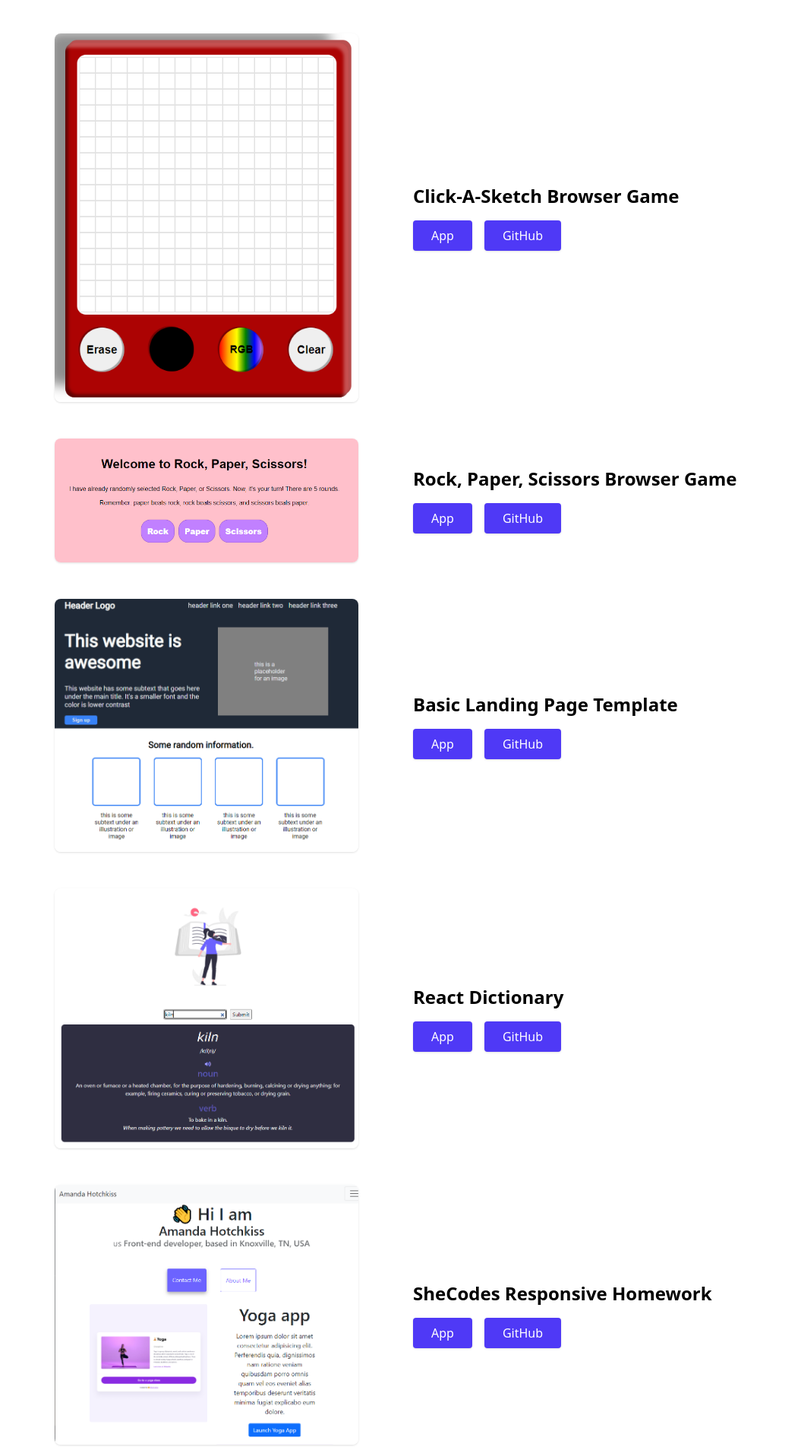
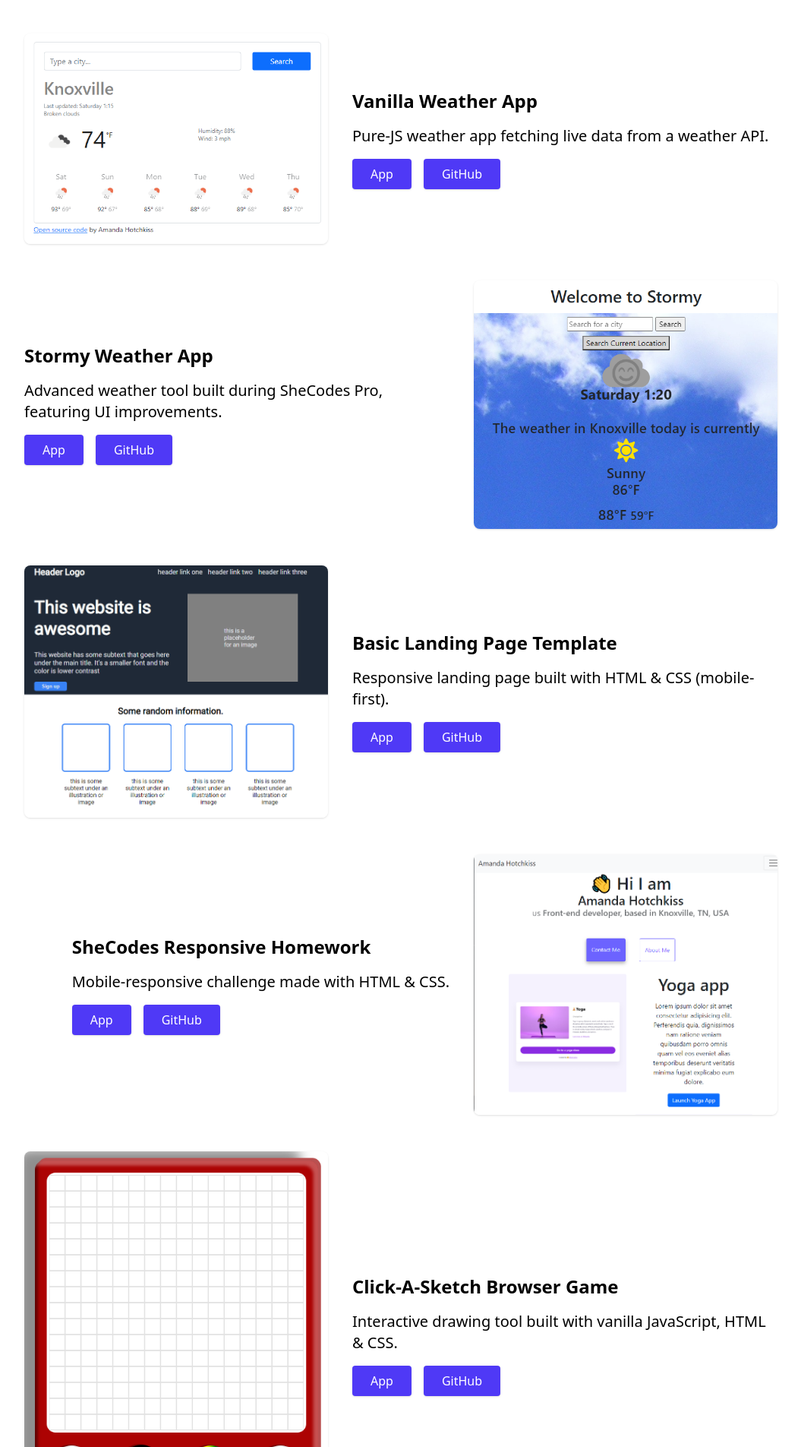
Before and after one commit to hotkiss1011/amandaportfolio, a Next.js app: page /projects in a window 1280 px wide. Shown: the part 136-2040 px from the top of the page at 76% size, without its empty margins (112-1167 px from the left). Built offline with nearby package versions, Linux system fonts and the light colour scheme.

Commit message:
Add project details and subtitles to ProjectCard component for enhanced clarity

```diff
--- a/app/projects/page.tsx
+++ b/app/projects/page.tsx
@@ -2,7 +2,40 @@ import ProjectCard from '../../components/ProjectCard';
 
 const projects = [
   {
+    title: 'Vanilla Weather App',
+    subtitle: 'Pure-JS weather app fetching live data from a weather API.',
+    imageSrc: '/images/my-vanilla-weather-app.png',
+    imageAlt: 'My Vanilla Weather App',
+    appLink: 'https://jolly-panini-5321ff.netlify.app/',
+    githubLink: 'https://github.com/hotkiss1011/final-vanilla-weather-app',
+  },
+  {
+    title: 'Stormy Weather App',
+    subtitle: 'Advanced weather tool built during SheCodes Pro, featuring UI improvements.',
+    imageSrc: '/images/my-weather-app.png',
+    imageAlt: 'My Weather App',
+    appLink: 'https://optimistic-booth-6cfdcd.netlify.app/',
+    githubLink: 'https://github.com/hotkiss1011/my-shecodespro-project',
+  },
+  {
+    title: 'Basic Landing Page Template',
+    subtitle: 'Responsive landing page built with HTML & CSS (mobile-first).',
+    imageSrc: '/images/landing-page.png',
+    imageAlt: 'basic landing page template',
+    appLink: 'https://hotkiss1011.github.io/odin-website/',
+    githubLink: 'https://github.com/hotkiss1011/odin-website',
+  },
+  {
+    title: 'SheCodes Responsive Homework',
+    subtitle: 'Mobile-responsive challenge made with HTML & CSS.',
+    imageSrc: '/images/SheCodes-Responsive-HW.png',
+    imageAlt: 'My SheCodes Responsive Homework',
+    appLink: 'https://nostalgic-austin-e08a10.netlify.app/index.html',
+    githubLink: 'https://github.com/hotkiss1011/shecodes-responsive-week-3-homework',
+  },
+  {
     title: 'Click-A-Sketch Browser Game',
+    subtitle: 'Interactive drawing tool built with vanilla JavaScript, HTML & CSS.',
     imageSrc: '/images/etch-a-sketch.png',
     imageAlt: 'etch a sketch browser game',
     appLink: 'https://hotkiss1011.github.io/etch-a-sketch/',
@@ -10,52 +43,27 @@ const projects = [
   },
   {
     title: 'Rock, Paper, Scissors Browser Game',
+    subtitle: 'Classic game with interactive UI and JavaScript logic.',
     imageSrc: '/images/rock-paper-scissors.png',
     imageAlt: 'rock, paper, scissors browser game',
     appLink: 'https://hotkiss1011.github.io/rock-paper-scissors/',
     githubLink: 'https://github.com/hotkiss1011/rock-paper-scissors',
   },
   {
-    title: 'Basic Landing Page Template',
-    imageSrc: '/images/landing-page.png',
-    imageAlt: 'basic landing page template',
-    appLink: 'https://hotkiss1011.github.io/odin-website/',
-    githubLink: 'https://github.com/hotkiss1011/odin-website',
-  },
-  {
     title: 'React Dictionary',
+    subtitle: 'Dynamic word lookup app using React and external Dictionary API.',
     imageSrc: '/images/dictionary-app.png',
     imageAlt: 'React Dictionary App',
     appLink: 'https://nostalgic-lovelace-ab297e.netlify.app/',
     githubLink: 'https://github.com/hotkiss1011/react-weather-project',
   },
   {
-    title: 'SheCodes Responsive Homework',
-    imageSrc: '/images/SheCodes-Responsive-HW.png',
-    imageAlt: 'My SheCodes Responsive Homework',
-    appLink: 'https://nostalgic-austin-e08a10.netlify.app/index.html',
-    githubLink: 'https://github.com/hotkiss1011/shecodes-responsive-week-3-homework',
-  },
-  {
     title: 'Croissant App',
+    subtitle: 'Interactive meal selector made with JavaScript and local JSON data.',
     imageSrc: '/images/croissant-app-pic.png',
     imageAlt: 'My Croissant App',
     appLink: 'https://heuristic-lewin-fe6f46.netlify.app/',
     githubLink: 'https://github.com/hotkiss1011/Croissant',
-  },
-  {
-    title: 'Vanilla Weather App',
-    imageSrc: '/images/my-vanilla-weather-app.png',
-    imageAlt: 'My Vanilla Weather App',
-    appLink: 'https://jolly-panini-5321ff.netlify.app/',
-    githubLink: 'https://github.com/hotkiss1011/final-vanilla-weather-app',
-  },
-  {
-    title: 'Stormy Weather App',
-    imageSrc: '/images/my-weather-app.png',
-    imageAlt: 'My Weather App',
-    appLink: 'https://optimistic-booth-6cfdcd.netlify.app/',
-    githubLink: 'https://github.com/hotkiss1011/my-shecodespro-project',
   },
 ];
 
@@ -71,7 +79,7 @@ export default function ProjectsPage() {
           <ProjectCard
             key={project.title}
             {...project}
-            reverse={index % 2 !== 0} // alternate left/right layout
+            reverse={index % 2 !== 0}
           />
         ))}
 
--- a/components/ProjectCard.tsx
+++ b/components/ProjectCard.tsx
@@ -2,6 +2,7 @@ import Image from 'next/image';
 
 type ProjectCardProps = {
   title: string;
+  subtitle: string;
   imageSrc: string;
   imageAlt: string;
   appLink: string;
@@ -11,6 +12,7 @@ type ProjectCardProps = {
 
 export default function ProjectCard({
   title,
+  subtitle,
   imageSrc,
   imageAlt,
   appLink,
@@ -19,7 +21,7 @@ export default function ProjectCard({
 }: ProjectCardProps) {
   return (
     <div
-      className={`grid grid-cols-1 md:grid-cols-2 gap-8 mb-12 items-center ${
+      className={`flex gap-8 mb-12 items-center ${
         reverse ? 'md:flex-row-reverse' : ''
       }`}
     >
@@ -34,6 +36,7 @@ export default function ProjectCard({
       </div>
       <div>
         <h2 className="text-2xl font-semibold mb-4">{title}</h2>
+        <h3 className="text-xl mb-4">{subtitle}</h3>
         <div className="flex space-x-4">
           <a
             href={appLink}
```
